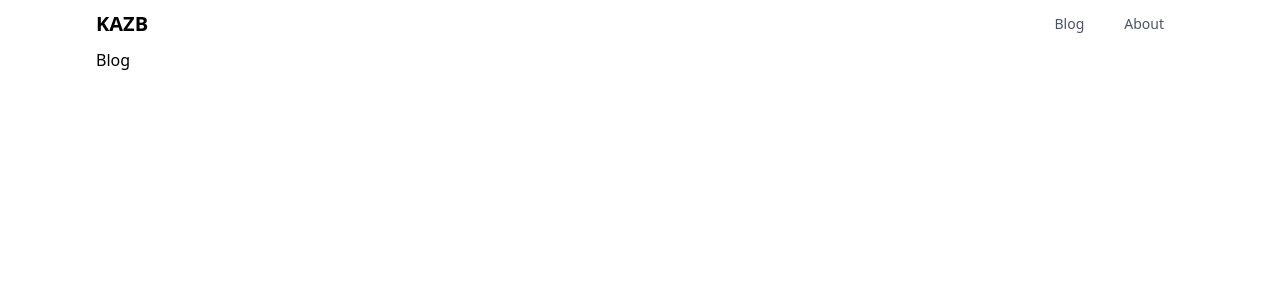
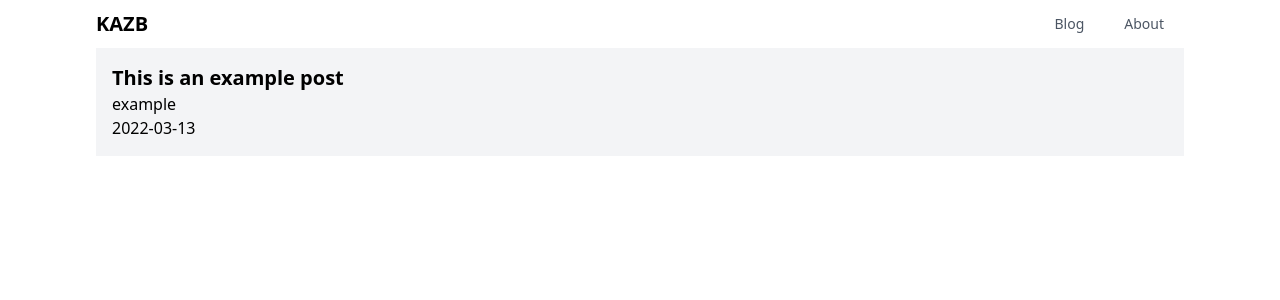
Before and after one commit to Kazuya-dx/kaz-blog, a Next.js app: page /blog in a window 1280 px wide. Shown: the top 300 px of the page. Built offline with nearby package versions, Linux system fonts and the light colour scheme.

Commit message:
仮 blog 作成

```diff
--- a/components/Layout/AppBar.tsx
+++ b/components/Layout/AppBar.tsx
@@ -4,7 +4,7 @@ import { Button } from '../Elements';
 
 export const AppBar = () => {
   return (
-    <div className="sticky top-0 flex justify-center bg-white">
+    <div className="sticky top-0 z-50 flex justify-center bg-white">
       <div className="flex justify-between items-center max-w-6xl w-full px-8 h-12">
         <h1 className="text-xl font-black">
           <Link href="/">
--- a/features/blog/pages/index.tsx
+++ b/features/blog/pages/index.tsx
@@ -1,3 +1,34 @@
-export const BlogPage = () => {
-  return <div>Blog</div>;
+import Link from 'next/link';
+
+type BlogPageProps = {
+  posts: {
+    slug: string;
+    frontmatter: {
+      [key: string]: any;
+    };
+  }[];
 };
+
+export const BlogPage = ({ posts }: BlogPageProps) => {
+  return (
+    <div>
+      {posts.map((post) => {
+        //extract slug and frontmatter
+        const { slug, frontmatter } = post;
+        //extract frontmatter properties
+        const { title, category, date, bannerImage, tags } = frontmatter;
+
+        //JSX for individual blog listing
+        return (
+          <article key={title} className="bg-gray-100 p-4">
+            <Link href={`/blog/${slug}`}>
+              <h1 className="text-xl font-black cursor-pointer">{title}</h1>
+            </Link>
+            <h3>{category}</h3>
+            <h3>{date}</h3>
+          </article>
+        );
+      })}
+    </div>
+  );
+};
--- a/package.json
+++ b/package.json
@@ -10,7 +10,12 @@
   },
   "dependencies": {
     "@headlessui/react": "^1.6.4",
+    "@tailwindcss/typography": "^0.5.2",
+    "@types/markdown-it": "^12.2.3",
     "clsx": "^1.1.1",
+    "fs": "^0.0.1-security",
+    "gray-matter": "^4.0.3",
+    "markdown-it": "^13.0.1",
     "next": "12.1.6",
     "react": "18.1.0",
     "react-dom": "18.1.0"
--- /dev/null
+++ b/pages/blog/[slug].tsx
@@ -0,0 +1,49 @@
+import Image from 'next/image';
+import fs from 'fs';
+import matter from 'gray-matter';
+import md from 'markdown-it';
+
+// TODO: any 削除
+// TODO: features にコンポーネントを寄せる
+export default function Post({ frontmatter, content }: any) {
+  const { title, category, date, bannerImage, tags } = frontmatter;
+
+  return (
+    <>
+      <Image alt={title} src={bannerImage} height={300} width={400} />
+      <h1 className="text-7xl font-black">{title}</h1>
+      <h2>{date}</h2>
+      <h3>
+        {category} || {tags.join()}
+      </h3>
+      <article className="prose lg:prose-xl">
+        <div dangerouslySetInnerHTML={{ __html: md().render(content) }} />
+      </article>
+    </>
+  );
+}
+
+export async function getStaticPaths() {
+  const files = fs.readdirSync('posts');
+  const paths = files.map((fileName) => ({
+    params: {
+      slug: fileName.replace('.md', ''),
+    },
+  }));
+  return {
+    paths,
+    fallback: false,
+  };
+}
+
+// TODO: any 削除
+export async function getStaticProps({ params: { slug } }: any) {
+  const fileName = fs.readFileSync(`posts/${slug}.md`, 'utf-8');
+  const { data: frontmatter, content } = matter(fileName);
+  return {
+    props: {
+      frontmatter,
+      content,
+    },
+  };
+}
--- a/pages/blog/index.tsx
+++ b/pages/blog/index.tsx
@@ -1,8 +1,41 @@
 import type { NextPage } from 'next';
+import { GetStaticProps } from 'next';
+import fs from 'fs';
+import matter from 'gray-matter';
 import { BlogPage } from '../../features/blog';
 
-const Blog: NextPage = () => {
-  return <BlogPage />;
+type BlogProps = {
+  posts: {
+    slug: string;
+    frontmatter: {
+      [key: string]: any;
+    };
+  }[];
+};
+
+const Blog: NextPage<BlogProps> = ({ posts }) => {
+  return <BlogPage posts={posts} />;
 };
 
 export default Blog;
+
+export const getStaticProps: GetStaticProps = async () => {
+  const files = fs.readdirSync('posts');
+
+  const posts = files.map((fileName) => {
+    const slug = fileName.replace('.md', '');
+    const readFile = fs.readFileSync(`posts/${fileName}`, 'utf-8');
+    const { data: frontmatter } = matter(readFile);
+
+    return {
+      slug,
+      frontmatter,
+    };
+  });
+
+  return {
+    props: {
+      posts,
+    },
+  };
+};
--- /dev/null
+++ b/posts/test.md
@@ -0,0 +1,12 @@
+---
+title: 'This is an example post'
+category: 'example'
+date: '2022-03-13'
+bannerImage: '/banner/banner-1.jpg'
+tags:
+  - example
+---
+
+## This is an example blog post
+
+This is sample content. The section above is called Frontmatter where we can add post metadata like title and author. You can add as little or as many properties in the frontmatter using YAML syntax.
--- a/tailwind.config.js
+++ b/tailwind.config.js
@@ -8,5 +8,5 @@ module.exports = {
   theme: {
     extend: {},
   },
-  plugins: [],
+  plugins: [require('@tailwindcss/typography')],
 };
```
Also changed, not shown: public/banner/banner-1.jpg (added), 1 other file (tests, documents, lock files or other folders).
